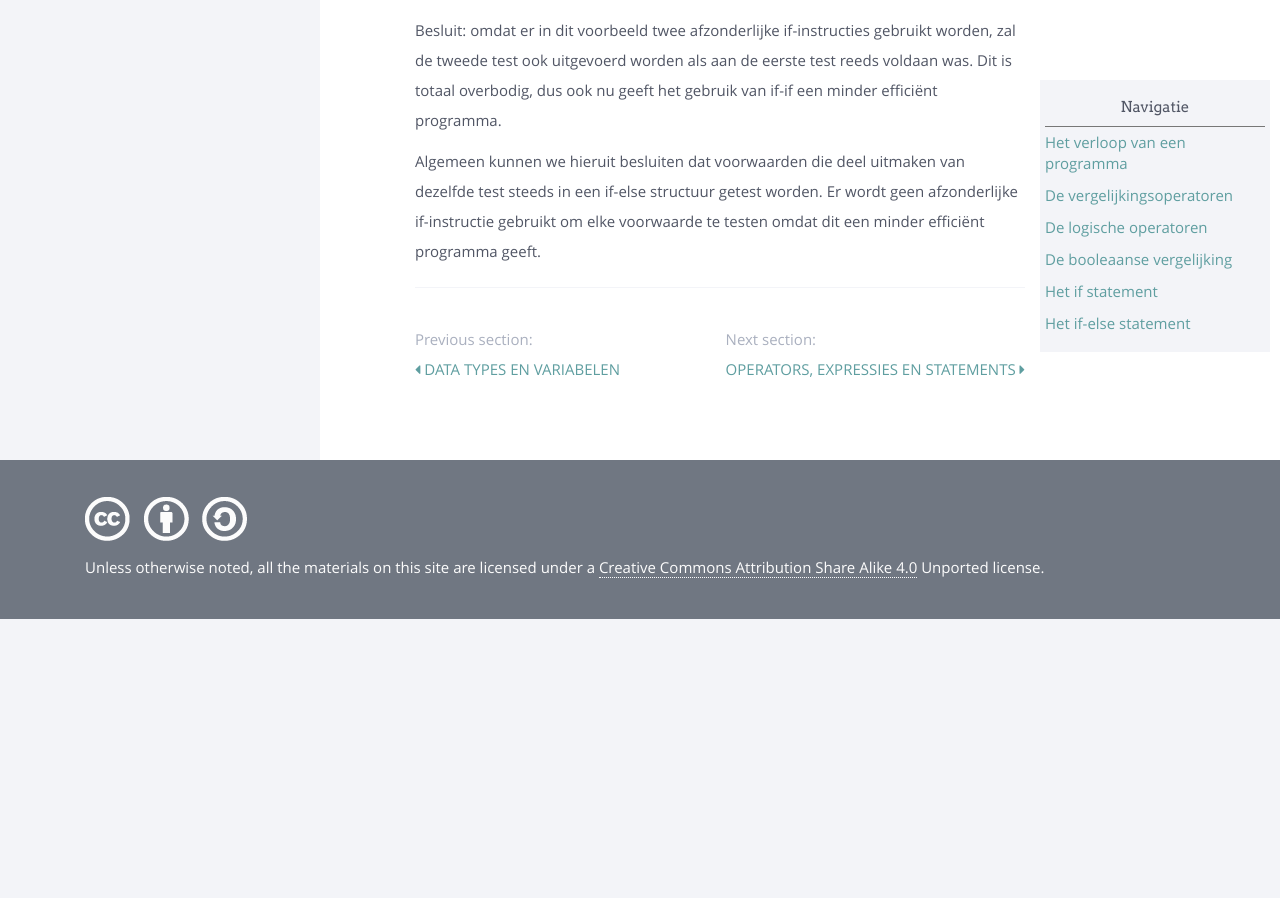
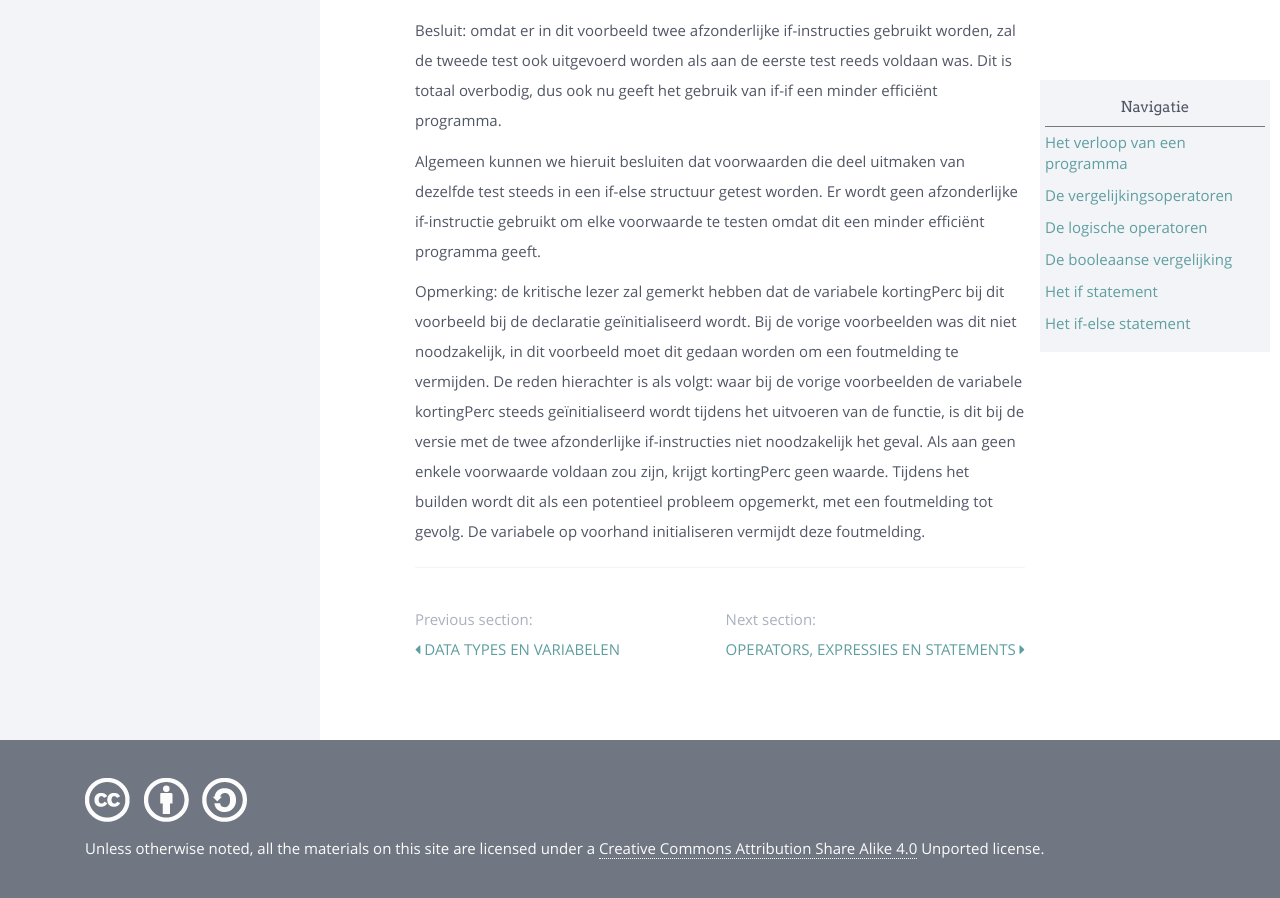
Before and after one commit to sma-it/sma-it.github.io, a Jekyll site: the page built from modules/basics/_posts/2000-01-04-if_else.md, in a window 1280 px wide and 900 px high, scrolled down 5301 px. Built offline with Jekyll 4.4.1, drawn with Linux system fonts in a browser that asks for light colours; nearby versions of some CDN libraries; before the commit the page ends 5920 px from its top, so only the background shows below that; some of the changed lines change nothing that is shown.

Commit message:
Corrected errors

````diff
--- a/modules/basics/_posts/2000-01-04-if_else.md
+++ b/modules/basics/_posts/2000-01-04-if_else.md
@@ -119,7 +119,7 @@
 ```csharp
 public static float calcPerc(float totalPrice)
 {
-    float kortingPerc=0.03; // Het kortingspercentage wordt default op 3% gezet
+    float kortingPerc=0.03F; // Het kortingspercentage wordt default op 3% gezet
 
     if(totalPrice>=100)
     {
@@ -138,7 +138,7 @@
 
 public static float calcPerc(float totalPrice)
 {
-    float kortingPerc;
+    float kortingPerc=0F;
 
     if(totalPrice>=100)
     {
@@ -186,3 +186,5 @@
 Besluit: omdat er in dit voorbeeld twee afzonderlijke if-instructies gebruikt worden, zal de tweede test ook uitgevoerd worden als aan de eerste test reeds voldaan was. Dit is totaal overbodig, dus ook nu geeft het gebruik van if-if een minder efficiënt programma.
 
 Algemeen kunnen we hieruit besluiten dat voorwaarden die deel uitmaken van dezelfde test steeds in een if-else structuur getest worden. Er wordt geen afzonderlijke if-instructie gebruikt om elke voorwaarde te testen omdat dit een minder efficiënt programma geeft.
+
+Opmerking: de kritische lezer zal gemerkt hebben dat de variabele kortingPerc bij dit voorbeeld bij de declaratie geïnitialiseerd wordt. Bij de vorige voorbeelden was dit niet noodzakelijk, in dit voorbeeld moet dit gedaan worden om een foutmelding te vermijden. De reden hierachter is als volgt: waar bij de vorige voorbeelden de variabele kortingPerc steeds geïnitialiseerd wordt tijdens het uitvoeren van de functie, is dit bij de versie met de twee afzonderlijke if-instructies niet noodzakelijk het geval. Als aan geen enkele voorwaarde voldaan zou zijn, krijgt kortingPerc geen waarde. Tijdens het builden wordt dit als een potentieel probleem opgemerkt, met een foutmelding tot gevolg. De variabele op voorhand initialiseren vermijdt deze foutmelding.
````
